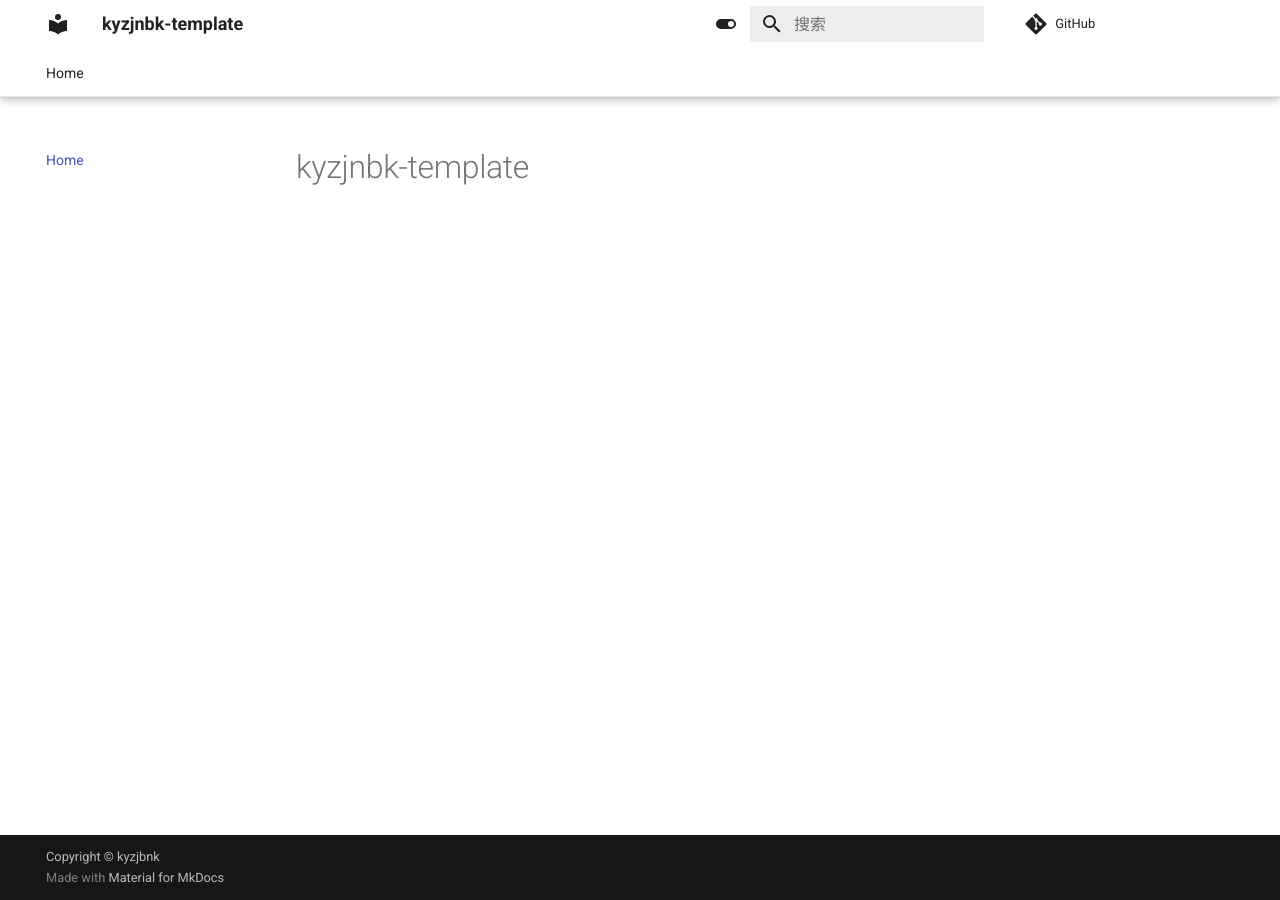
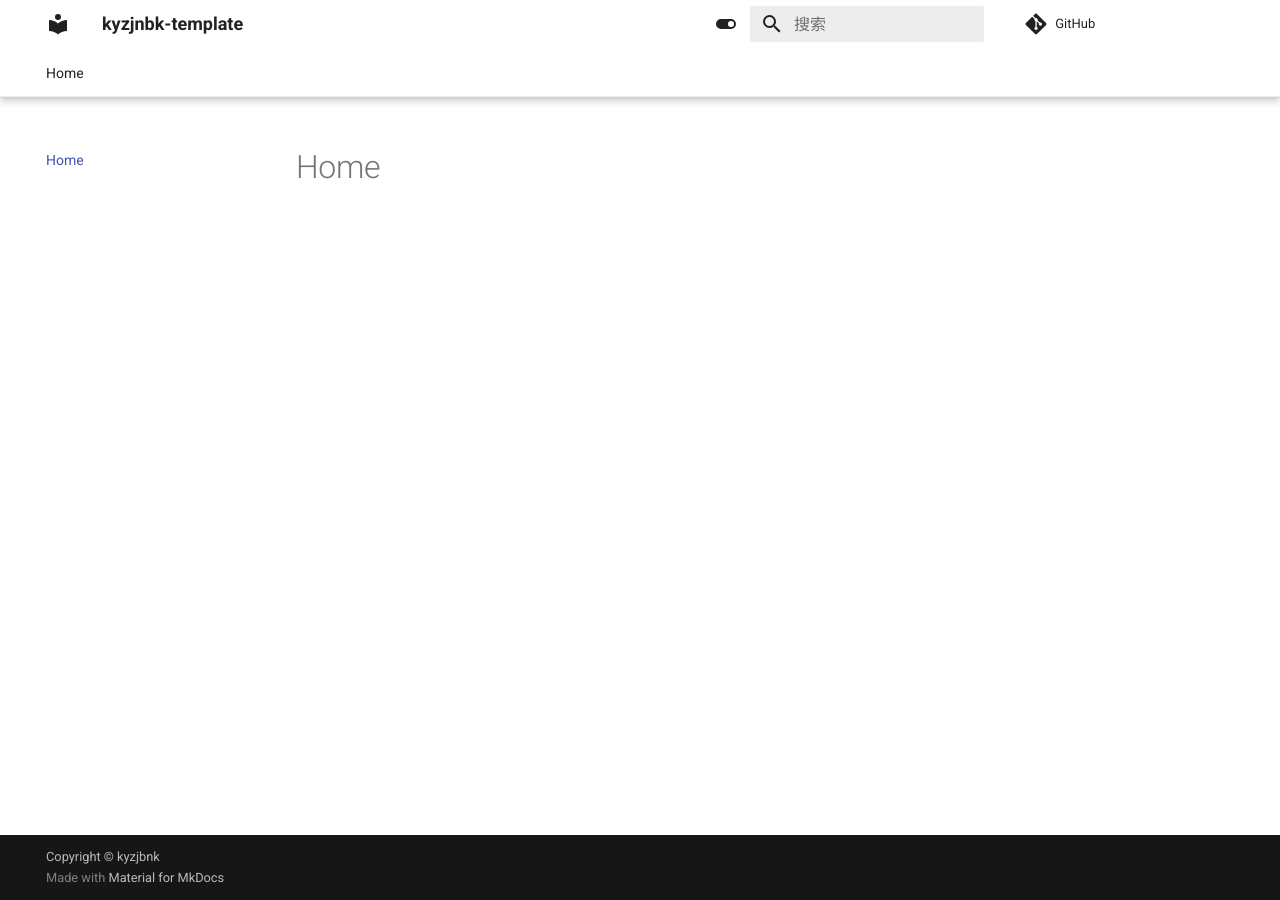
Before and after one commit to kyzjnbk/kyzjnbk-template, an MkDocs documentation site: the page built from docs/index.md, in a window 1280 px wide. Built offline with MkDocs 1.6.1 and Material for MkDocs 9.7.7, drawn with Linux system fonts in a browser that asks for light colours; comment, search, counter and statistics services are not loaded.

Commit message:
update template

```diff
--- a/docs/index.md
+++ b/docs/index.md
@@ -1 +1 @@
-# kyzjnbk-template
+# Home
```
